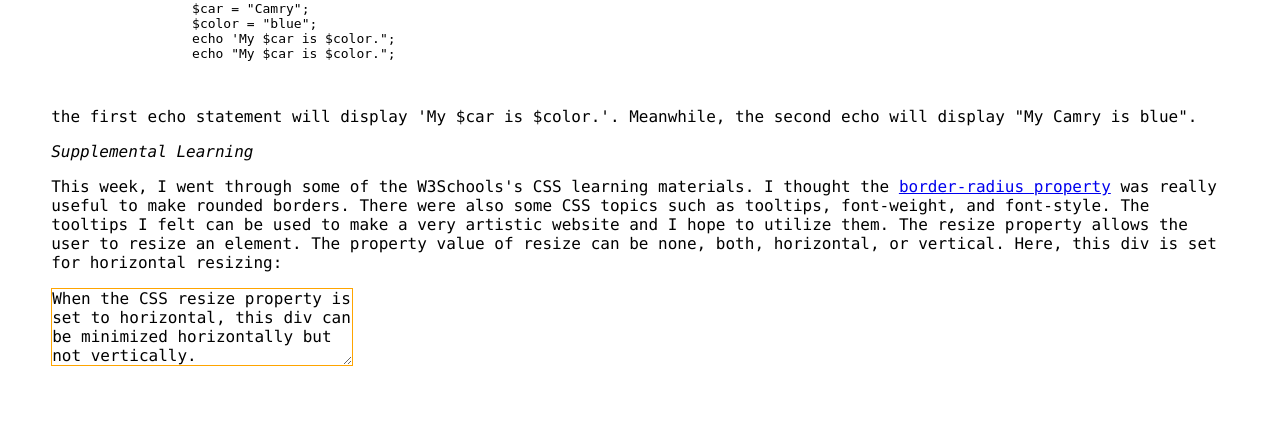
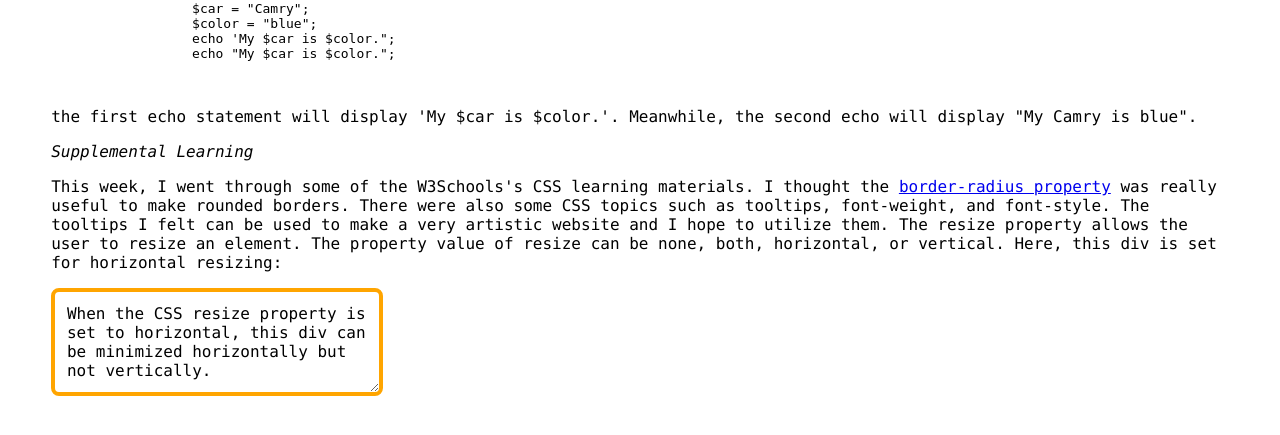
Before and after one commit to vtzuanglbcc/LearningJournal, a PHP site: page / in a window 1280 px wide. Shown: the part 308-743 px from the top of the page. Run offline with PHP 8.4, Linux system fonts and the light colour scheme.

Commit message:
Update styles.css

```diff
--- a/styles.css
+++ b/styles.css
@@ -22,6 +22,8 @@ time {
 .resize {
   resize: horizontal;
   overflow: auto;
-  border: 1px solid orange;
+  border: 4px solid orange;
   width: 300px;
+  border-radius: 8px;
+  padding: 1%;
 }
```
